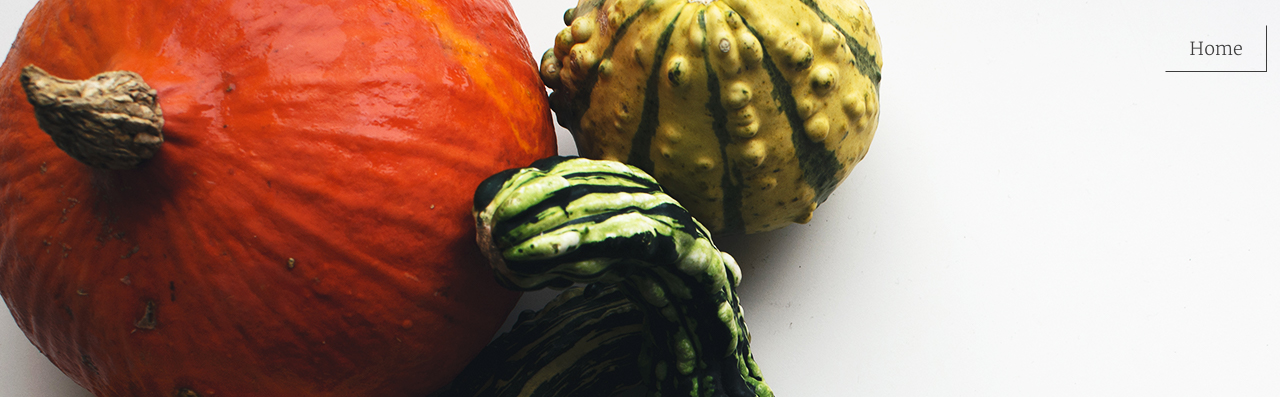
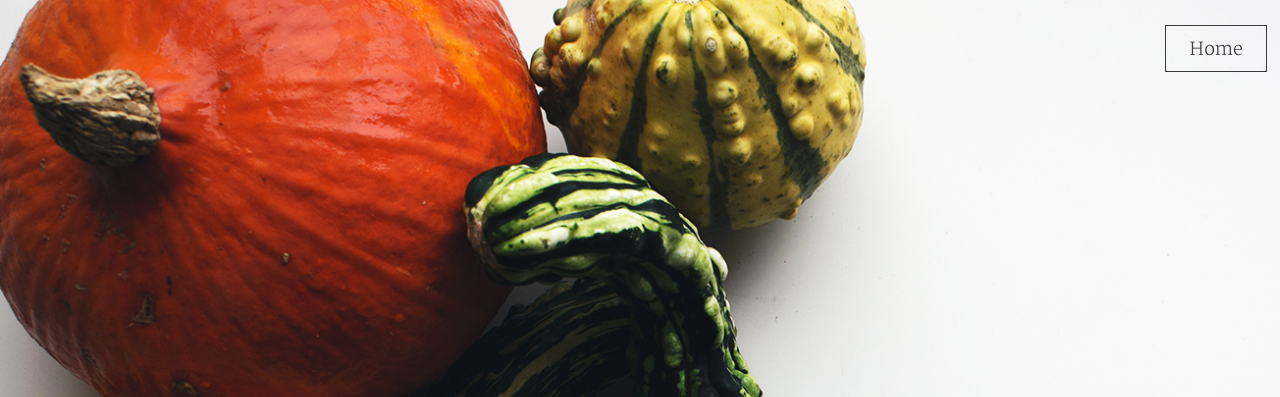
Before and after one commit to dmorenogogoleva/kviktory, a website: page src/index.html in a window 1280 px wide. Shown: the top 397 px of the page. Drawn offline with nearby package versions, Linux system fonts and the light colour scheme; files that its build step writes are made by us from their sources.

Commit message:
final header

```diff
--- a/src/index.html
+++ b/src/index.html
@@ -12,8 +12,8 @@
 </head>
 
 <body>
+  <header class="page-header">
     <div class="container">
-    <header class="page-header">
       <nav class="navigation">
         <a class="navigation__item" href="#home">Home</a>
         <a class="navigation__item" href="#specials">Specials</a>
@@ -22,6 +22,7 @@
         <a class="navigation__item" href="#contact">Contact</a>
       </nav>
       <h1 class="page-header__title">Veggies es bonus vobis, proinde vos postulo essum.</h1>
+    </div>
   </header>
   <main class="wrapper">
     <section class="features">
@@ -229,7 +230,6 @@
       </a>
     </nav>
   </footer>
-  </div>
 </body>
 
 </html>
--- a/src/styles/components/_navigation.scss
+++ b/src/styles/components/_navigation.scss
@@ -15,12 +15,10 @@
         box-sizing: border-box;
         border: 1px solid transparent;
         &:hover {
-            border-right: 1px solid $color-primary;
-            border-bottom: 1px solid $color-primary;
+            border: 1px solid $color-primary;
         }
         &:first-child {
-            border-right: 1px solid $color-primary;
-            border-bottom: 1px solid $color-primary;
+            border: 1px solid $color-primary;
         }
     }
 }
--- a/src/styles/components/_page-header.scss
+++ b/src/styles/components/_page-header.scss
@@ -1,12 +1,13 @@
 .page-header {
-    display: flex;
-    margin: auto;
+    background-repeat: no-repeat;
     background-image: url("./images/decorative-pumpkins.jpg");
-    flex-direction: column;
-    align-items: flex-end;
-}
-
-.page-header {
+    background-size: cover;
+    & .container {
+        display: flex;
+        margin: auto;
+        flex-direction: column;
+        align-items: flex-end;
+    }
     &__title {
         display: flex;
         width: 550px;
```
Lines whose indentation alone changed are shown as unchanged.
